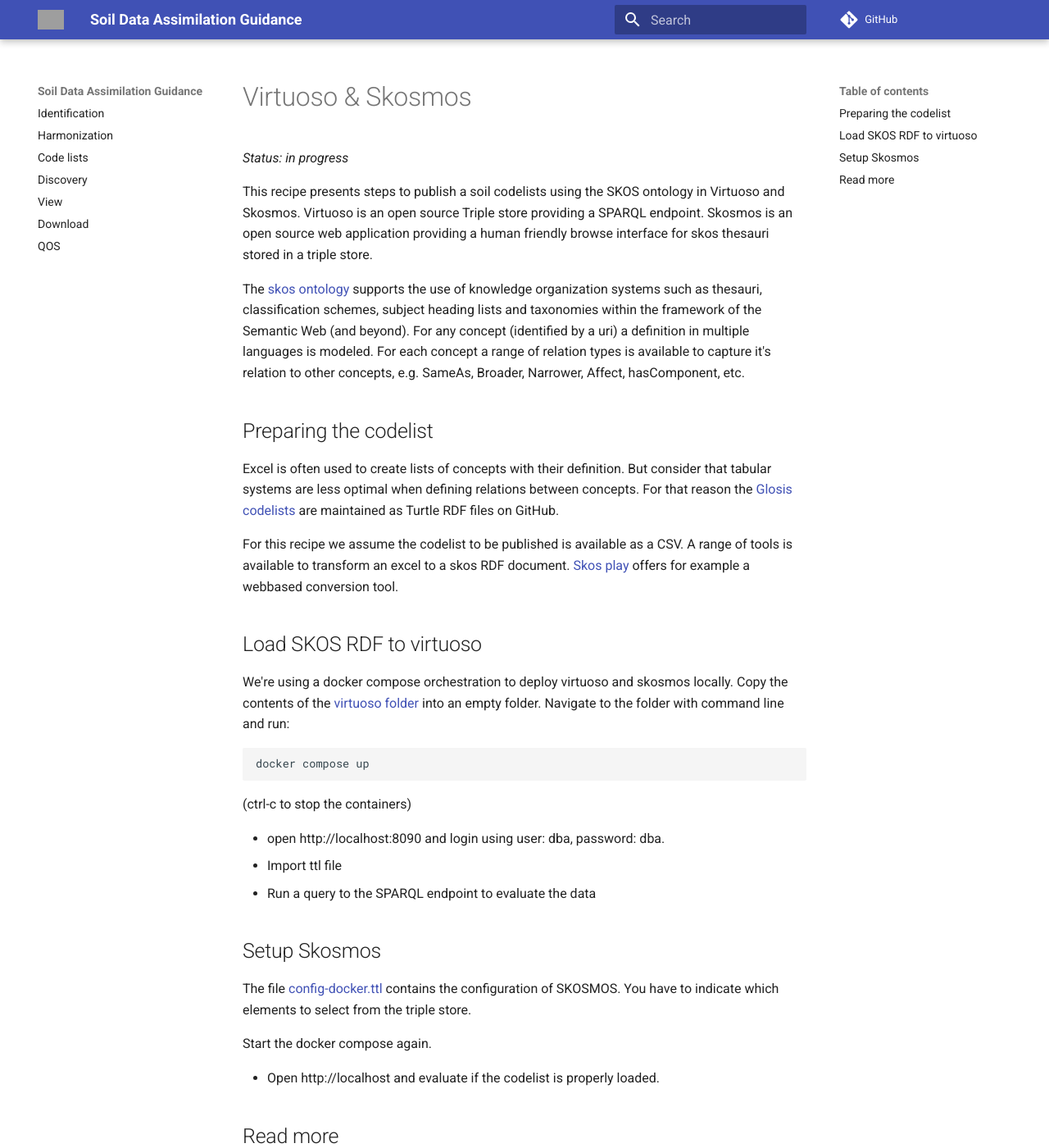
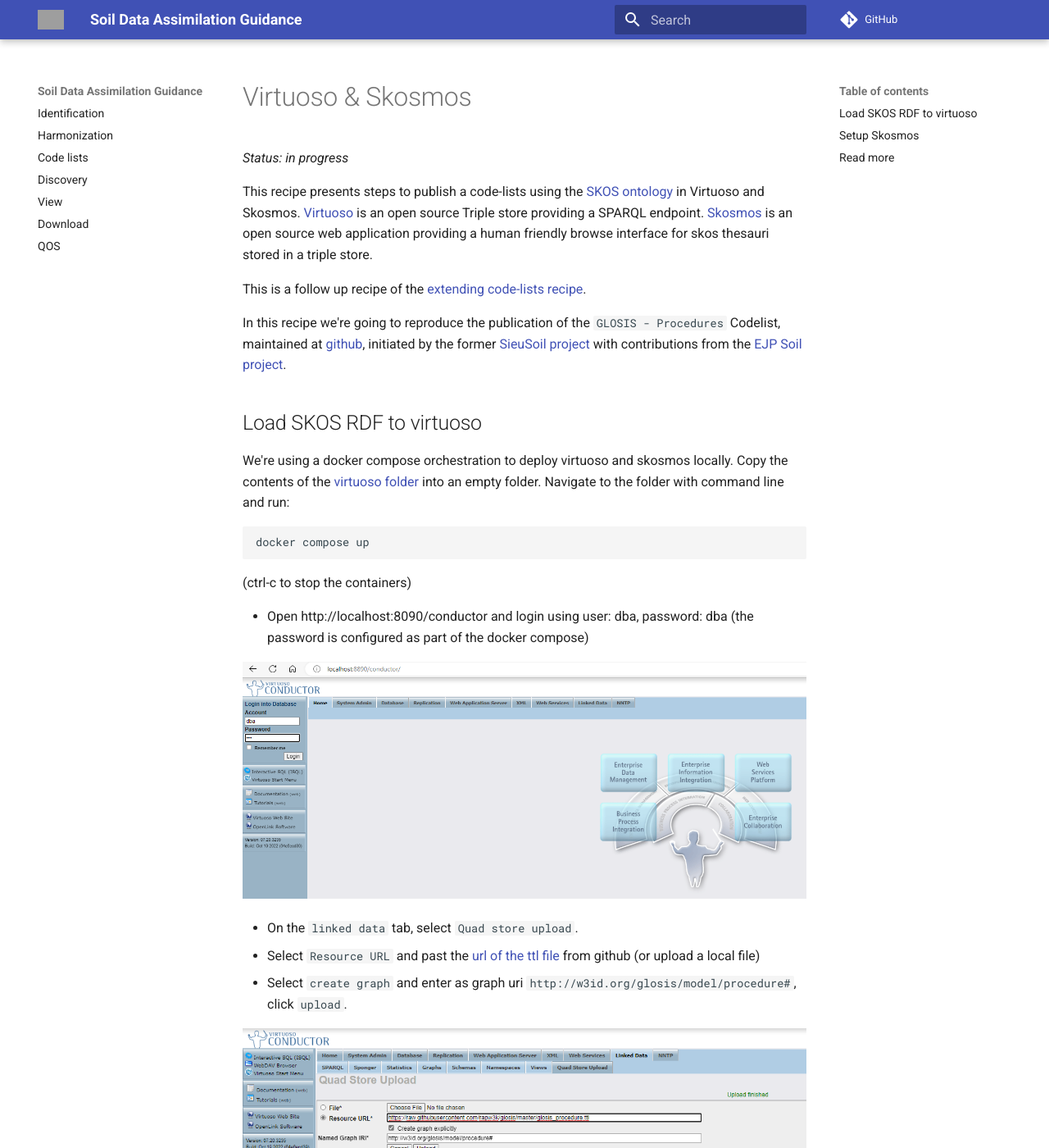
Before and after one commit to ejpsoil/soildata-assimilation-guidance, an MkDocs documentation site: the page built from docs/tools/virtuoso.md, in a window 1280 px wide and 1400 px high. Shown: the whole window at 82% size. Built offline with MkDocs 1.6.1 and Material for MkDocs 9.7.7, drawn with Linux system fonts in a browser that asks for light colours; comment, search, counter and statistics services are not loaded; some of the changed text lies outside the part shown; grey boxes are pictures that could not be loaded.

Commit message:
update virtuoso recipe, most codelistextentions.md to tools

```diff
--- a/docs/tools/virtuoso.md
+++ b/docs/tools/virtuoso.md
@@ -2,17 +2,12 @@
 
 *Status: in progress*
 
-This recipe presents steps to publish a soil codelists using the SKOS ontology in Virtuoso and Skosmos. Virtuoso is an open source Triple store providing a SPARQL endpoint.
-Skosmos is an open source web application providing a human friendly browse interface for skos thesauri stored in a triple store.
+This recipe presents steps to publish a code-lists using the [SKOS ontology](https://www.w3.org/2004/02/skos/) in Virtuoso and Skosmos. [Virtuoso](https://virtuoso.openlinksw.com) is an open source Triple store providing a SPARQL endpoint.
+[Skosmos](https:/skosmos.org) is an open source web application providing a human friendly browse interface for skos thesauri stored in a triple store.
 
-The [skos ontology](https://www.w3.org/2004/02/skos/) supports the use of knowledge organization systems such as thesauri,
-classification schemes, subject heading lists and taxonomies within the framework of the Semantic Web (and beyond). For any concept (identified by a uri) a definition in multiple languages is modeled. For each concept a range of relation types is available to capture it's relation to other concepts, e.g. SameAs, Broader, Narrower, Affect, hasComponent, etc.
+This is a follow up recipe of the [extending code-lists recipe](./code-listsExtension.md).
 
-## Preparing the codelist
-
-Excel is often used to create lists of concepts with their definition. But consider that tabular systems are less optimal when defining relations between concepts. For that reason the [Glosis codelists](https://github.com/rapw3k/glosis/blob/master/glosis_cl.ttl) are maintained as Turtle RDF files on GitHub.
-
-For this recipe we assume the codelist to be published is available as a CSV. A range of tools is available to transform an excel to a skos RDF document. [Skos play](https://skos-play.sparna.fr/play/convert) offers for example a webbased conversion tool.
+In this recipe we're going to reproduce the publication of the `GLOSIS - Procedures` Codelist, maintained at [github](https://raw.githubusercontent.com/rapw3k/glosis/master/glosis_procedure.ttl), initiated by the former [SieuSoil project](https://www.sieusoil.eu/) with contributions from the [EJP Soil project](https://ejpsoil.eu).
 
 ## Load SKOS RDF to virtuoso
 
@@ -24,22 +19,31 @@
 
 (ctrl-c to stop the containers)
 
-- open http://localhost:8090 and login using user: dba, password: dba.
-- Import ttl file
-- Run a query to the SPARQL endpoint to evaluate the data
+- Open http://localhost:8090/conductor and login using user: dba, password: dba (the password is configured as part of the docker compose)
 
+![Log in to virtuoso](img/virtuoso-dba.png)
+
+- On the `linked data` tab, select `Quad store upload`.
+- Select `Resource URL` and past the [url of the ttl file](https://raw.githubusercontent.com/rapw3k/glosis/master/glosis_procedure.ttl) from github (or upload a local file)
+- Select `create graph` and enter as graph uri `http://w3id.org/glosis/model/procedure#`, click `upload`.
+
+![Upload Quad store](img/virtuoso-upload.png)
+
+- Navigate to http://localhost:8090/sparql/ and run a default sparql query `select distinct ?Concept where {[] a ?Concept} LIMIT 20`, the glosis concepts should be returned.
 
 ## Setup Skosmos
 
-The file [config-docker.ttl](https://github.com/ejpsoil/soildata-assimilation-guidance/blob/main/docker/virtuoso-skosmos/config-docker.ttl) contains the configuration of SKOSMOS. You have to indicate which elements to select from the triple store.
+The file [config-docker.ttl](https://github.com/ejpsoil/soildata-assimilation-guidance/blob/main/docker/virtuoso-skosmos/config-docker.ttl) contains the configuration of SKOSMOS. The file is pre-configured for the procedures codelist, but you have to update it if you want to include alternative code lists.
 
-Start the docker compose again.
+After an update of the config file, you need to restart the docker compose.
 
 - Open http://localhost and evaluate if the codelist is properly loaded.
 
+In case of errors, logging of skosmos occurs in the `browser log panel`, click anywhere in the page and select `inspect` from the context menu. Then open the `console` tab and refresh the page.
+
+In case you are insterested to update the look and feel of the skosmos instance, notice the `skosmos:customCss` property on the configfile. This property can link to a css file having custom css. Include the css file via a volume mount in the docker compose.
+
 ## Read more
-
-A recipe has been prepared which continues on the topic of [Codelist Extension]()
 
 Virtuoso
 
@@ -54,7 +58,3 @@
 - GitHub: [github](https://github.com/NatLibFi/Skosmos)
 - Docker: [docker](https://hub.docker.com/r/ndslabs/skosmos)
 - Skosmos examples: [glosis](https://glosis.isric.org), [agrovoc](https://agrovoc.fao.org), [agclass](https://agclass.nal.usda.gov)
-
-Skos play
-
-- Skos play: [skos play](https://skos-play.sparna.fr/play/convert)
```
Also changed, not shown: docs/codelists.md (+2 -1 lines), docs/tools/code-listsExtension.md (renamed from docs/code-listsExtension.md, +10 -0 lines), docs/tools/zenodo.md (+10 -8 lines), docs/tools/img/virtuoso-dba.png (added), docs/tools/img/virtuoso-upload.png (added), 2 other files.
